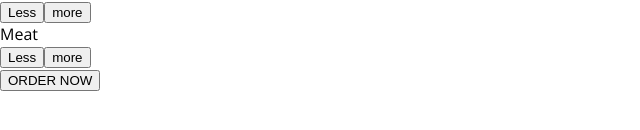
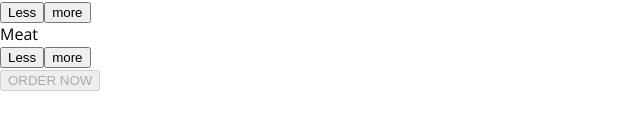
Before and after one commit to syadallah/Burger-Builder, a React app: page / in a window 1280 px wide. Shown: the part 226-356 px from the top of the page, without its empty margins (0-640 px from the left). Built offline with nearby package versions, Linux system fonts and the light colour scheme.

Commit message:
Add purchasable method to disable ORDER button

```diff
--- a/src/components/Burger/BuildControls/BuildControls.js
+++ b/src/components/Burger/BuildControls/BuildControls.js
@@ -20,7 +20,11 @@ const buildControls = (props) => (
     disabled={props.disabled[ctrl.type]}
      />
   ))}
-  <button className={styles.OrderButton}> ORDER NOW</button>
+  <button
+  className={styles.OrderButton}
+  disabled={!props.purchasable}
+
+  > ORDER NOW</button>
 
   </div>
 )
--- a/src/containers/BurgerBuilder/BurgerBuilder.js
+++ b/src/containers/BurgerBuilder/BurgerBuilder.js
@@ -18,7 +18,21 @@ class BurgerBuilder extends Component {
       meat: 0
     },
     totalPrice: 4,
-    purchaseable: false
+    purchasable: false
+  }
+
+  updatePurchaseState () {
+    const ingredients = {
+      ...this.state.ingredients
+    }
+    const sum = Object.keys(ingredients)
+    .map(igkey => {
+      return ingredients[igkey]
+    })
+    .reduce((sum, el) => {
+      return sum+ el
+    },0)
+    this.setState({purchasable: sum > 0})
   }
 
   addIngredientHandler = (type) => {
@@ -69,6 +83,7 @@ class BurgerBuilder extends Component {
          ingredientRemoved={this.removeIngredientHandler}
          disabled ={disabledInfo}
          price={this.state.totalPrice}
+         purchasable ={this.state.purchasable}
 
 
 
```
